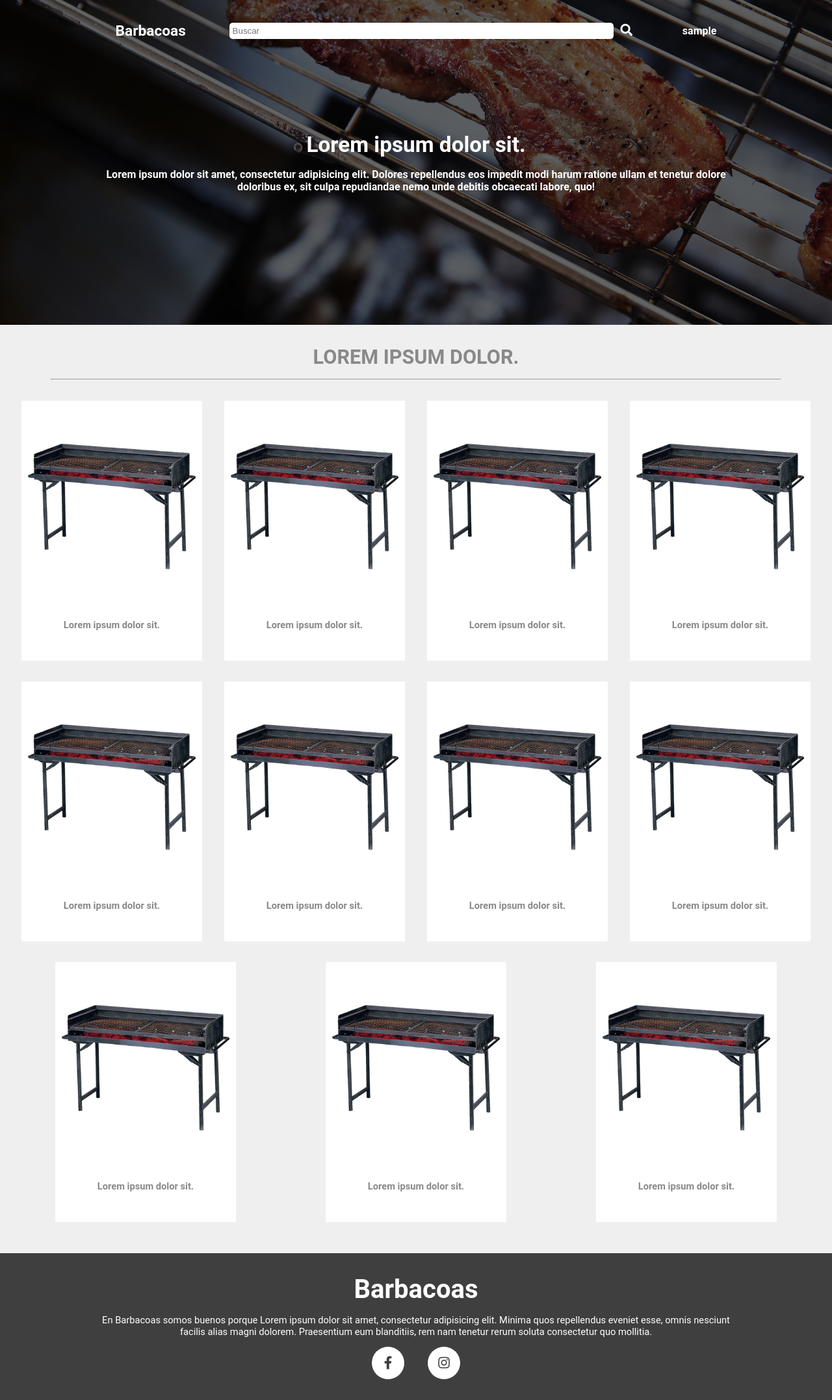
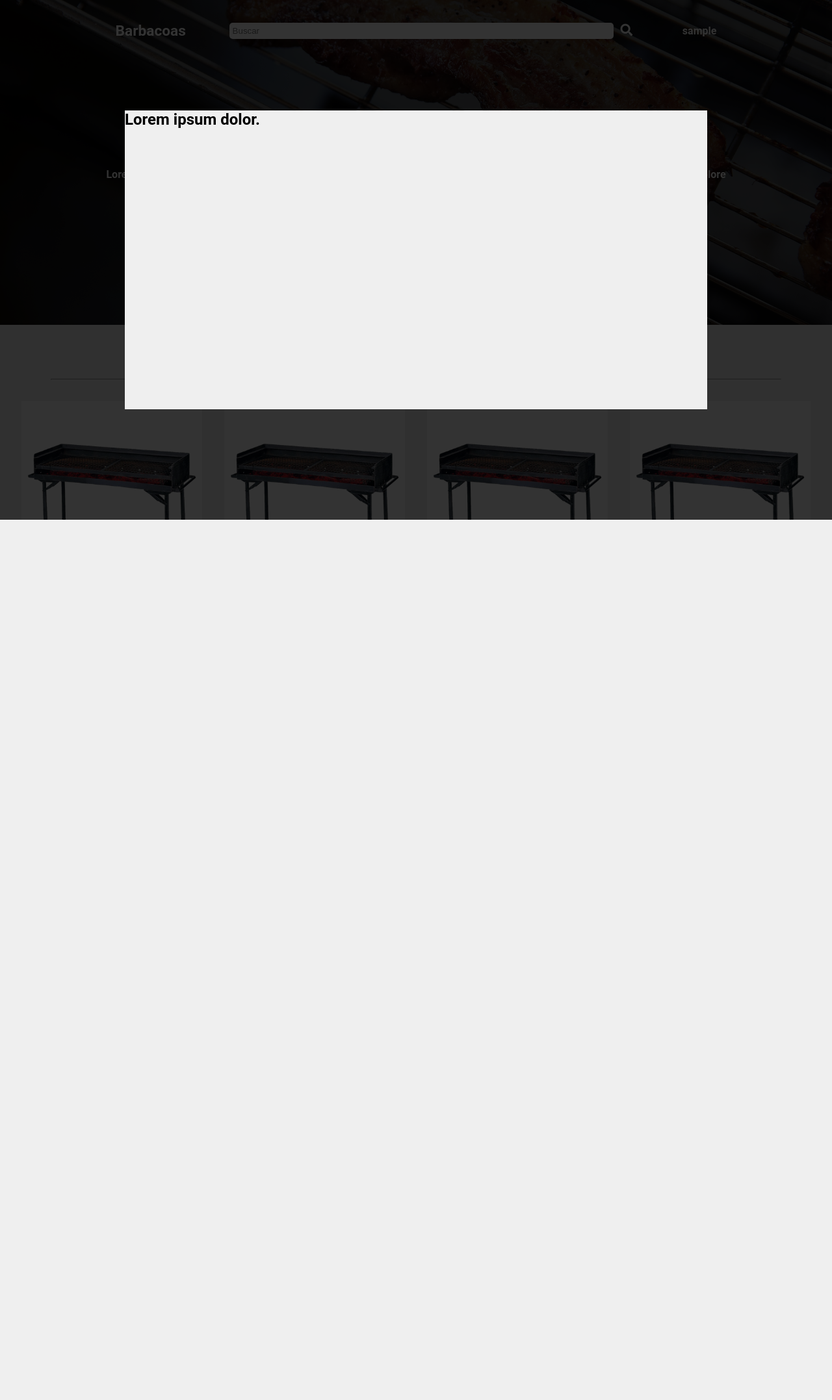
Before and after one commit to GamertodArk/barbacoas, a CodeIgniter app: page /database/home in a window 1280 px wide. Shown: the whole page at 65% size. After the commit the page ends 800 px from the top, so only its background shows below. Run offline with CodeIgniter, Linux system fonts and the light colour scheme; the visitor is signed in with stand-in values (Sample User, id 1).

Commit message:
Building product summary

```diff
--- a/application/config/database.php
+++ b/application/config/database.php
@@ -77,7 +77,7 @@
 	'dsn'	=> '',
 	'hostname' => 'localhost',
 	'username' => 'gamertod',
-	'password' => 'e21042001',
+	'password' => '21042001',
 	'database' => 'barbacoas',
 	'dbdriver' => 'mysqli',
 	'dbprefix' => '',
--- a/application/controllers/Users.php
+++ b/application/controllers/Users.php
@@ -36,7 +36,6 @@
 		{
 			$data = json_decode($this->input->post('data'), true);
 			$response = $this->users_model->check_credential($data);
-			// var_dump($data);
 
 			echo json_encode($response);
 			}
@@ -55,7 +54,7 @@
 				$this->session->set_userdata([
 					'logged_in' => true,
 					'id' => $query->row_array()['id'],
-					'email' => $query->row_array['email'],
+					'email' => $query->row_array()['email'],
 					'name' => $query->row_array()['name'],
 					'lastname' => $query->row_array()['name'],
 					'username' => $query->row_array()['username']
--- a/application/models/Users_model.php
+++ b/application/models/Users_model.php
@@ -17,8 +17,7 @@
 				// Set the session
 				$this->session->set_userdata([
 					'logged_in' => true,
-					'id' => $query->row_array()['id'],
-					'email' => $query->row_array()['email'],
+					'id' => $query->row_array()['id'], 'email' => $query->row_array()['email'],
 					'name' => $query->row_array()['name'],
 					'lastname' => $query->row_array()['name'],
 					'username' => $query->row_array()['username']
--- /dev/null
+++ b/application/views/inc/product_modal.php
@@ -0,0 +1,5 @@
+<div class="product_modal_wrapper">
+	<div class="product_wrap">
+		<h2>Lorem ipsum dolor.</h2>
+	</div>
+</div>
--- a/application/views/templates/home.php
+++ b/application/views/templates/home.php
@@ -37,6 +37,7 @@
 			</div>
 		</div>
 	</main>
+ 	<?php include APPPATH . "views/inc/product_modal.php" ?>
  	<?php include APPPATH . "views/inc/footer.php" ?>
 	</body>
 </html>
--- a/stylesheets/css/home_styles.css
+++ b/stylesheets/css/home_styles.css
@@ -150,6 +150,7 @@
   width: 150%;
   display: none;
   padding: 0.5em;
+  min-width: 200px;
   margin-top: 0.5em;
   list-style: none;
   position: absolute;
@@ -319,3 +320,25 @@
   flex-direction: row;
   background-color: #fff;
 }
+body .product_modal_wrapper {
+  top: 0px;
+  left: 0px;
+  z-index: 4;
+  right: 0px;
+  bottom: 0px;
+  width: 100%;
+  height: 100%;
+  color: #fff;
+  position: fixed;
+  display: flex;
+  align-items: center;
+  justify-content: center;
+  flex-direction: row;
+  background-color: rgba(0, 0, 0, 0.8);
+}
+body .product_modal_wrapper .product_wrap {
+  width: 70%;
+  color: #000;
+  height: 460px;
+  background-color: #efefef;
+}
--- a/stylesheets/css/login_styles.css
+++ b/stylesheets/css/login_styles.css
@@ -114,6 +114,7 @@
   width: 150%;
   display: none;
   padding: 0.5em;
+  min-width: 200px;
   margin-top: 0.5em;
   list-style: none;
   position: absolute;
--- a/stylesheets/css/signup_styles.css
+++ b/stylesheets/css/signup_styles.css
@@ -114,6 +114,7 @@
   width: 150%;
   display: none;
   padding: 0.5em;
+  min-width: 200px;
   margin-top: 0.5em;
   list-style: none;
   position: absolute;
--- a/stylesheets/src/home_styles.scss
+++ b/stylesheets/src/home_styles.scss
@@ -268,4 +268,7 @@
 
 	// Include footer styles
 	@import "partials/footer";
+
+	// Import Product modal styles
+	@import "partials/product_modal_styles";
 }
--- a/stylesheets/src/partials/_nav.scss
+++ b/stylesheets/src/partials/_nav.scss
@@ -108,6 +108,7 @@
 				width: 150%;
 				display: none;
 				padding: 0.5em;
+				min-width: 200px;
 				margin-top: 0.5em;
 				list-style: none;
 				position: absolute;
--- /dev/null
+++ b/stylesheets/src/partials/_product_modal_styles.scss
@@ -0,0 +1,21 @@
+.product_modal_wrapper {
+	top: 0px;
+	left: 0px;
+	z-index: 4;
+	right: 0px;
+	bottom: 0px;
+	width: 100%;
+	height: 100%;
+	color: $white;
+	position: fixed;
+	@include center-flex();
+	background-color: rgba(0,0,0, 0.80);
+
+	.product_wrap {
+		width: 70%;
+		color: #000;
+		height: 460px;
+		background-color: $grey2;
+	}
+
+}
```
